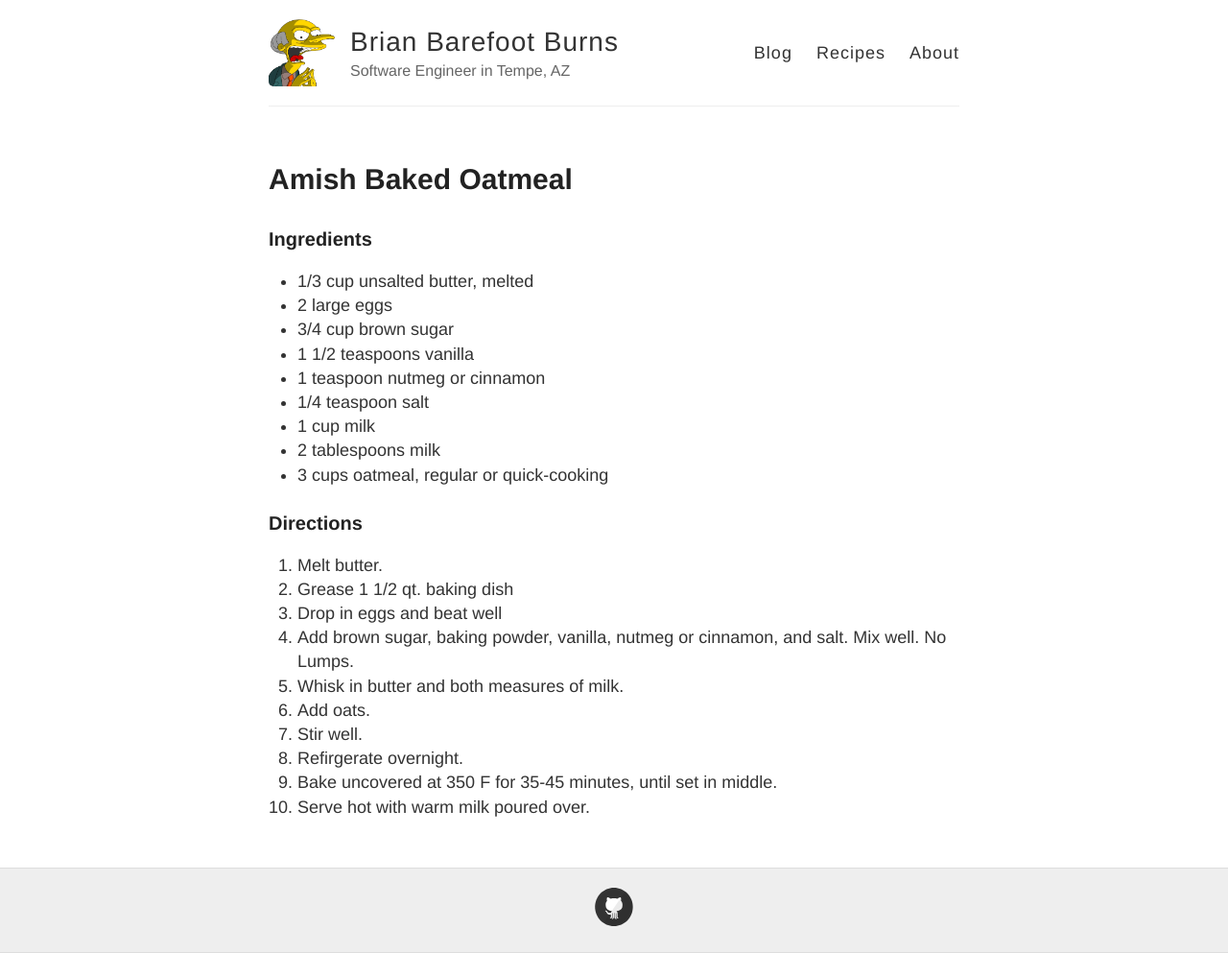
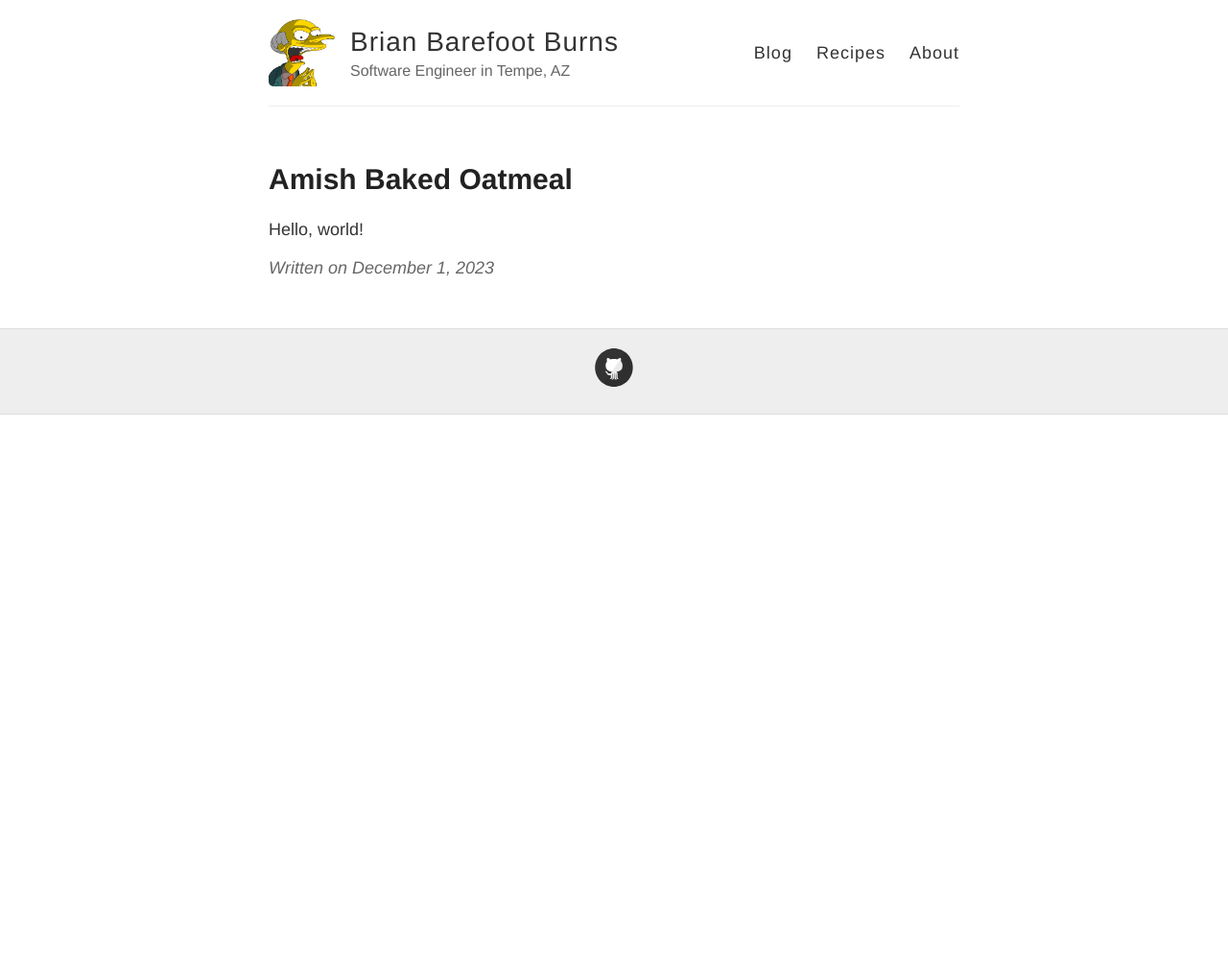
Before and after one commit to bpburns/bpburns.github.io, a Jekyll site: the page built from _recipes/amish-baked-oatmeal.md, in a window 1280 px wide. Shown: the whole page at 96% size. Built offline with Jekyll 4.4.1, drawn with Linux system fonts in a browser that asks for light colours; after the commit the page ends 900 px from its top, so only the background shows below that.

Commit message:
Start new layout.

```diff
--- /dev/null
+++ b/_layouts/recipe.html
@@ -0,0 +1,17 @@
+---
+layout: default
+---
+
+<article class="recipe">
+  <h1>{{ page.title }}</h1>
+
+  <div class="entry">
+    {{ content }}
+  </div>
+
+  <div class="date">
+    Written on {{ page.date | date: "%B %e, %Y" }}
+  </div>
+
+  {% include disqus.html %}
+</article>
--- a/_recipes/amish-baked-oatmeal.md
+++ b/_recipes/amish-baked-oatmeal.md
@@ -1,27 +1,34 @@
 ---
-layout: page
+layout: recipe
 title: Amish Baked Oatmeal
+description: Tasty breakfast dish
+category: breakfast
+ingredients:
+  - 1/3 cup unsalted butter, melted
+  - 2 large eggs
+  - 3/4 cup brown sugar
+  - 1 1/2 teaspoons vanilla
+  - 1 teaspoon nutmeg or cinnamon
+  - 1/4 teaspoon salt
+  - 1 cup milk
+  - 2 tablespoons milk
+  - 3 cups oatmeal, regular or quick-cooking
+cuisine: American
+date: 2023-12-01
+instructions:
+  - Melt butter.
+  - Grease 1 1/2 qt. baking dish
+  - Drop in eggs and beat well
+  - Add brown sugar, baking powder, vanilla, nutmeg or cinnamon, and salt. Mix well. No Lumps.
+  - Whisk in butter and both measures of milk.
+  - Add oats.
+  - Stir well.
+  - Refirgerate overnight.
+  - Bake uncovered at 350 F for 35-45 minutes, until set in middle.
+  - Serve hot with warm milk poured over.
+preptime: 10
+cooktime: 60
+servings: 6
 ---
 
-### Ingredients
-- 1/3 cup unsalted butter, melted
-- 2 large eggs
-- 3/4 cup brown sugar
-- 1 1/2 teaspoons vanilla
-- 1 teaspoon nutmeg or cinnamon
-- 1/4 teaspoon salt
-- 1 cup milk
-- 2 tablespoons milk
-- 3 cups oatmeal, regular or quick-cooking
-
-### Directions
-1. Melt butter.
-2. Grease 1 1/2 qt. baking dish
-3. Drop in eggs and beat well
-4. Add brown sugar, baking powder, vanilla, nutmeg or cinnamon, and salt. Mix well. No Lumps.
-5. Whisk in butter and both measures of milk.
-6. Add oats.
-7. Stir well.
-8. Refirgerate overnight.
-9. Bake uncovered at 350 F for 35-45 minutes, until set in middle.
-10. Serve hot with warm milk poured over.
+Hello, world!
```
Also changed, not shown: _recipes/two.md (deleted, +0 -6 lines), recipes.md (deleted, +0 -7 lines).
